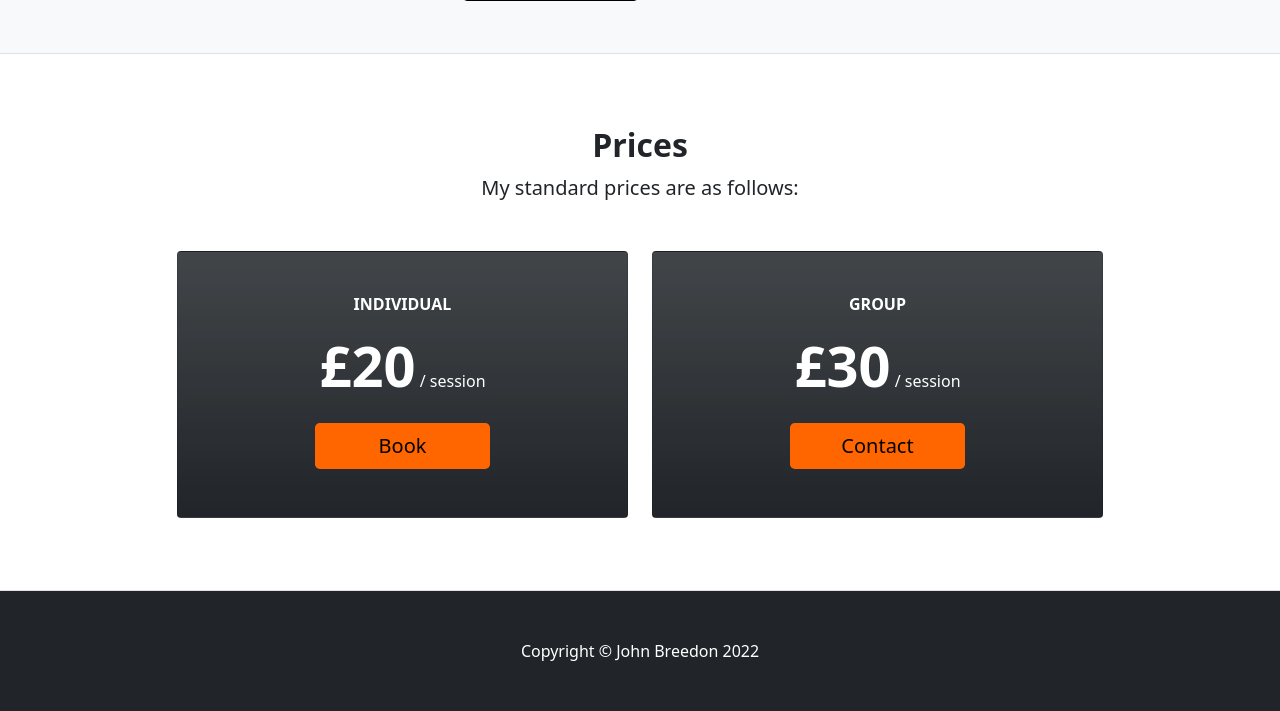
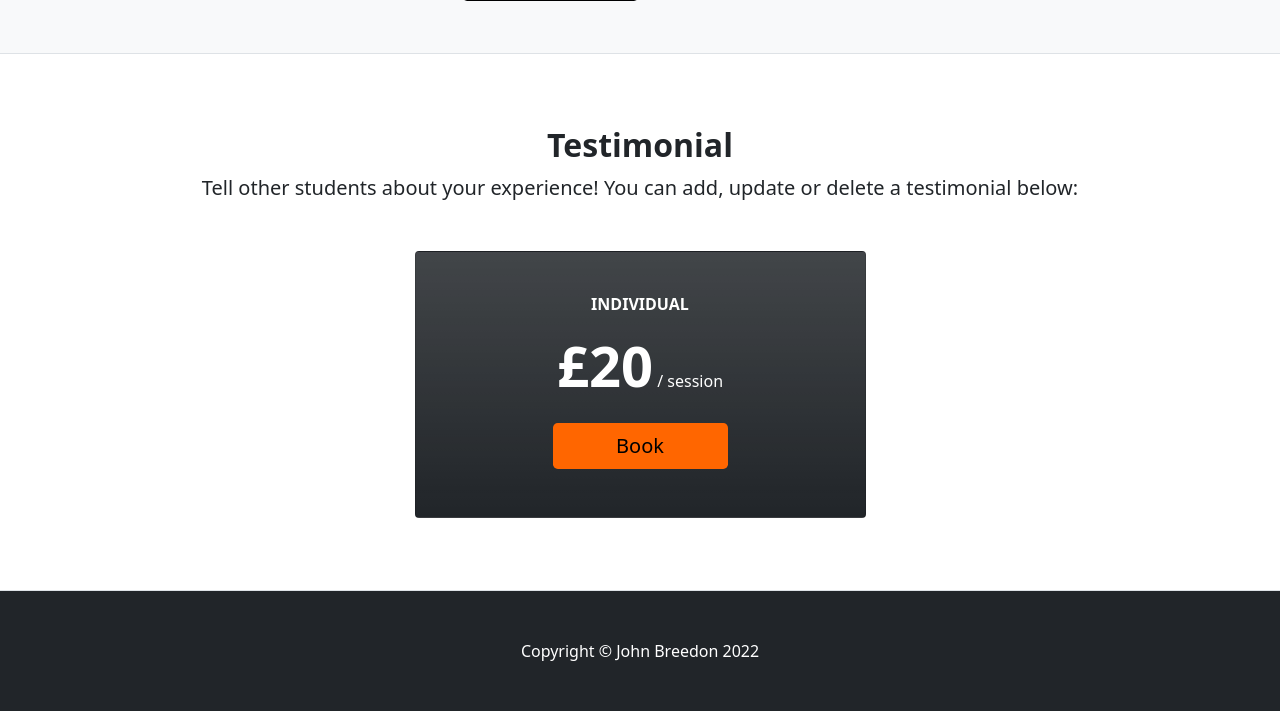
Before and after one commit to adamhatton/john-breedon-bass-tuition-pp4, a Django app: template templates/learner_account.html in a window 1280 px wide. Shown: the part 1002-1713 px from the top of the page. Run offline with Django 3.2, Linux system fonts and the light colour scheme; the template is opened without the code that fills it: values that come from a table or form of the project are taken from there, others are empty; parts of the project's set-up code (start-up, migrations or seed data) failed here and were passed over; some libraries are stand-ins or nearby versions.

Commit message:
Add Testimonial model and form class

```diff
--- a/learner_account/forms.py
+++ b/learner_account/forms.py
@@ -3,7 +3,7 @@ from django.contrib.auth.models import User
 from crispy_forms.helper import FormHelper
 from crispy_forms.layout import Layout, Div, Submit, Button, Field, HTML
 from crispy_bootstrap5.bootstrap5 import FloatingField
-from .models import LearnerProfile
+from .models import LearnerProfile, Testimonial
 
 
 class UserForm(forms.ModelForm):
@@ -86,3 +86,15 @@ class LearnerProfileForm(forms.ModelForm):
         self.helper = FormHelper(self)
         self.helper.form_tag = False
         self.helper.layout = self.disabled_layout
+
+
+class TestimonialForm(forms.ModelForm):
+    '''
+    Creates an instance of the ProfileForm to be passed to a template
+    '''
+    class Meta:
+        '''
+        Specifies the fields to be included in the TestimonialForm class
+        '''
+        model = Testimonial()
+        fields = ('content')
--- a/learner_account/models.py
+++ b/learner_account/models.py
@@ -34,3 +34,23 @@ def create_learner_profile(sender, instance, created, **kwargs):
         LearnerProfile.objects.create(user=instance)
 
     instance.learnerprofile.save()
+
+
+class Testimonial(models.Model):
+    '''
+    Model for testimonials written by learners
+    '''
+    user = models.OneToOneField(User, on_delete=models.CASCADE)
+    content = models.TextField()
+    created_on = models.DateTimeField(auto_now_add=True)
+    updated_on = models.DateTimeField(auto_now_add=True)
+    approved = models.BooleanField(default=False)
+
+    def __str__(self):
+        return f'{self.content}'
+
+    class Meta:
+        '''
+        Sets metadata for the Testimonial class
+        '''
+        ordering = ['created_on']
--- a/templates/about.html
+++ b/templates/about.html
@@ -2,7 +2,7 @@
 {% load static %}
 
 
-<!-- Header-->
+<!-- Header -->
 <header id="about-header" class="bg-dark bg-gradient py-5 push-below-nav">
     <div class="container px-5">
         <div class="row row-cols-1 row-cols-lg-2 gx-5 align-items-center">
@@ -26,7 +26,7 @@
     </div>
 </header>
 
-<!-- Testimonials section-->
+<!-- Testimonials section -->
 <section class="py-5">
     <div class="container px-5 my-5 px-5">
         <div class="text-center mb-5">
--- a/templates/base.html
+++ b/templates/base.html
@@ -28,7 +28,7 @@
 </head>
 
 <body>
-    <!-- Responsive navbar-->
+    <!-- Responsive navbar -->
     <nav class="navbar navbar-expand-lg navbar-dark bg-dark fixed-top">
         <div class="container px-5">
             <a class="navbar-brand" href="{% url 'home' %}">JB Tuition</a>
@@ -100,7 +100,7 @@
     <!-- Content Goes here -->
     {% endblock content %}
 
-    <!-- Footer-->
+    <!-- Footer -->
     <footer class="py-5 bg-dark">
         <div class="container px-5">
             <p class="m-0 text-center text-white">Copyright &copy; John Breedon <span id="copyright-year"></span></p>
--- a/templates/learner_account.html
+++ b/templates/learner_account.html
@@ -15,12 +15,12 @@
     </div>
 </section>
 
-<!-- Prices section-->
+<!-- Testimonials section -->
 <section class="border-bottom py-4">
     <div class="container my-5">
         <div class="text-center mb-5">
-            <h2 id="prices-header" class="fw-bolder">Prices</h2>
-            <p class="lead mb-0">My standard prices are as follows:</p>
+            <h2 id="prices-header" class="fw-bolder">Testimonial</h2>
+            <p class="lead mb-0">Tell other students about your experience! You can add, update or delete a testimonial below:</p>
         </div>
         <div class="row gy-4 gy-lg-0 justify-content-center">
             <div class="col-10 col-md-5">
@@ -35,18 +35,6 @@
                     </div>
                 </div>
             </div>
-            <div class="col-10 col-md-5">
-                <div class="card h-100 text-center text-white bg-dark bg-gradient py-4">
-                    <div class="card-body">
-                        <p class="text-uppercase fw-bold">Group</p>
-                        <p>
-                            <span class="display-4 fw-bold">£30</span>
-                            <span>/ session</span>
-                        </p>
-                        <a href="#m" class="btn btn-lg px-4 my-2">Contact</a>
-                    </div>
-                </div>
-            </div>
         </div>
     </div>
 </section>
```
Also changed, not shown: learner_account/views.py (+6 -1 lines), templates/home.html (+4 -4 lines), learner_account/migrations/0003_auto_20220814_1119.py (added).
